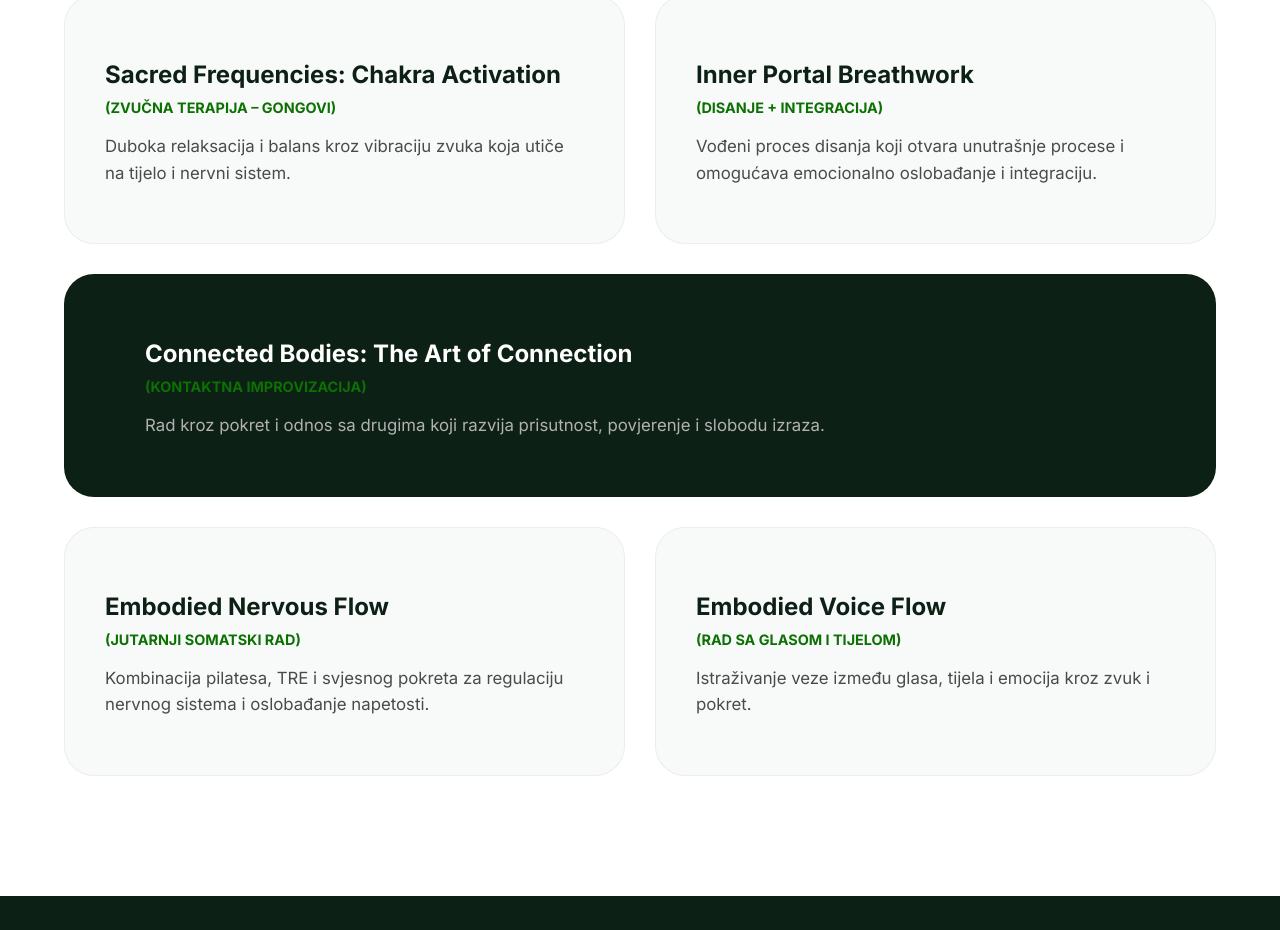
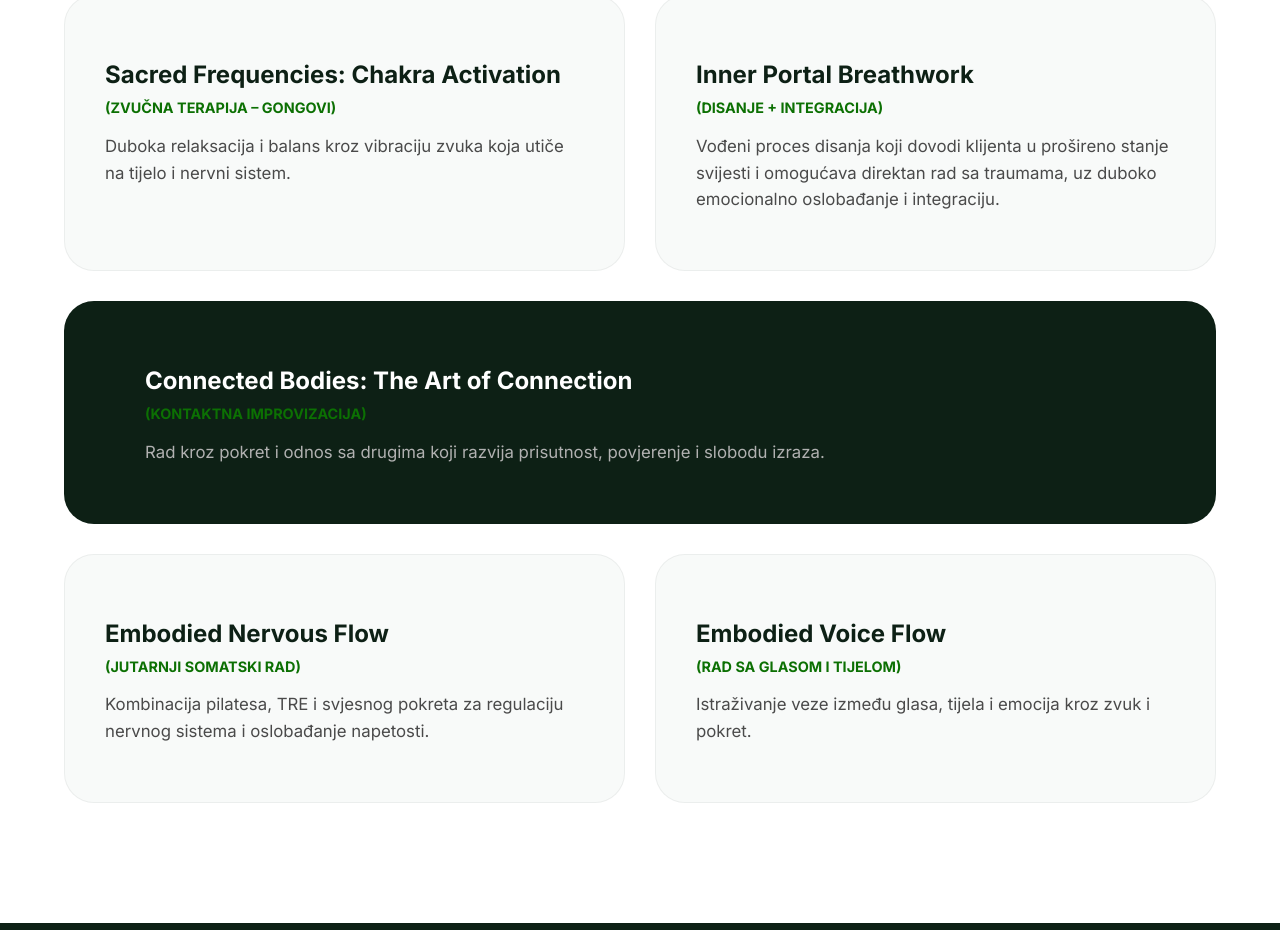
Before and after one commit to sophianexus/sophianexusweb, a React (Vite) app in the folder client/: page / in a window 1280 px wide. Shown: the part 5393-6323 px from the top of the page. Built offline with nearby package versions, Linux system fonts and the light colour scheme.

Commit message:
Update ProgramSekcija.jsx

```diff
--- a/client/src/components/ProgramSekcija/ProgramSekcija.jsx
+++ b/client/src/components/ProgramSekcija/ProgramSekcija.jsx
@@ -15,7 +15,7 @@ function ProgramSekcija() {
     {
       title: "Inner Portal Breathwork",
       subtitle: "(disanje + integracija)",
-      text: "Vođeni proces disanja koji otvara unutrašnje procese i omogućava emocionalno oslobađanje i integraciju.",
+      text: "Vođeni proces disanja koji dovodi klijenta u prošireno stanje svijesti i omogućava direktan rad sa traumama, uz duboko emocionalno oslobađanje i integraciju.",
       icon: ""
     },
     {
```
